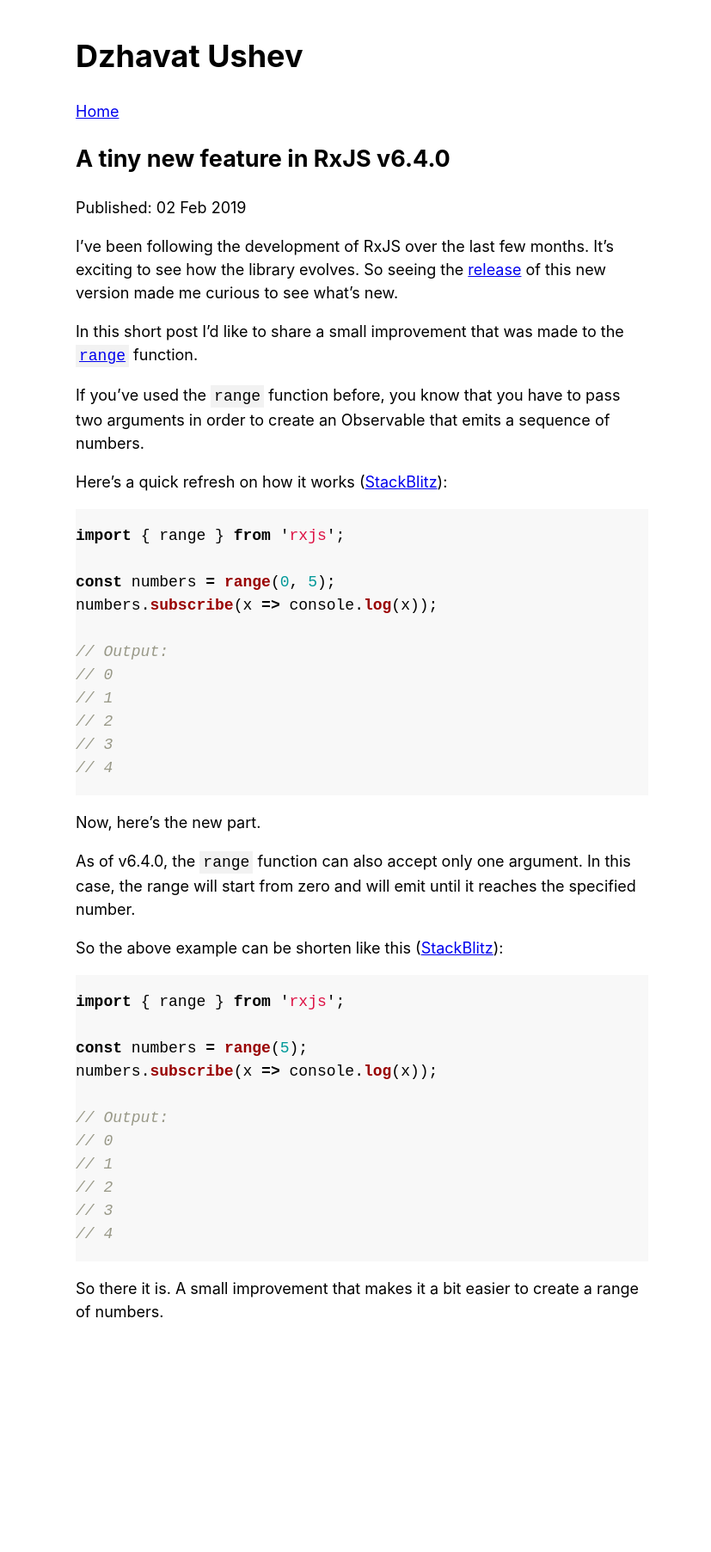
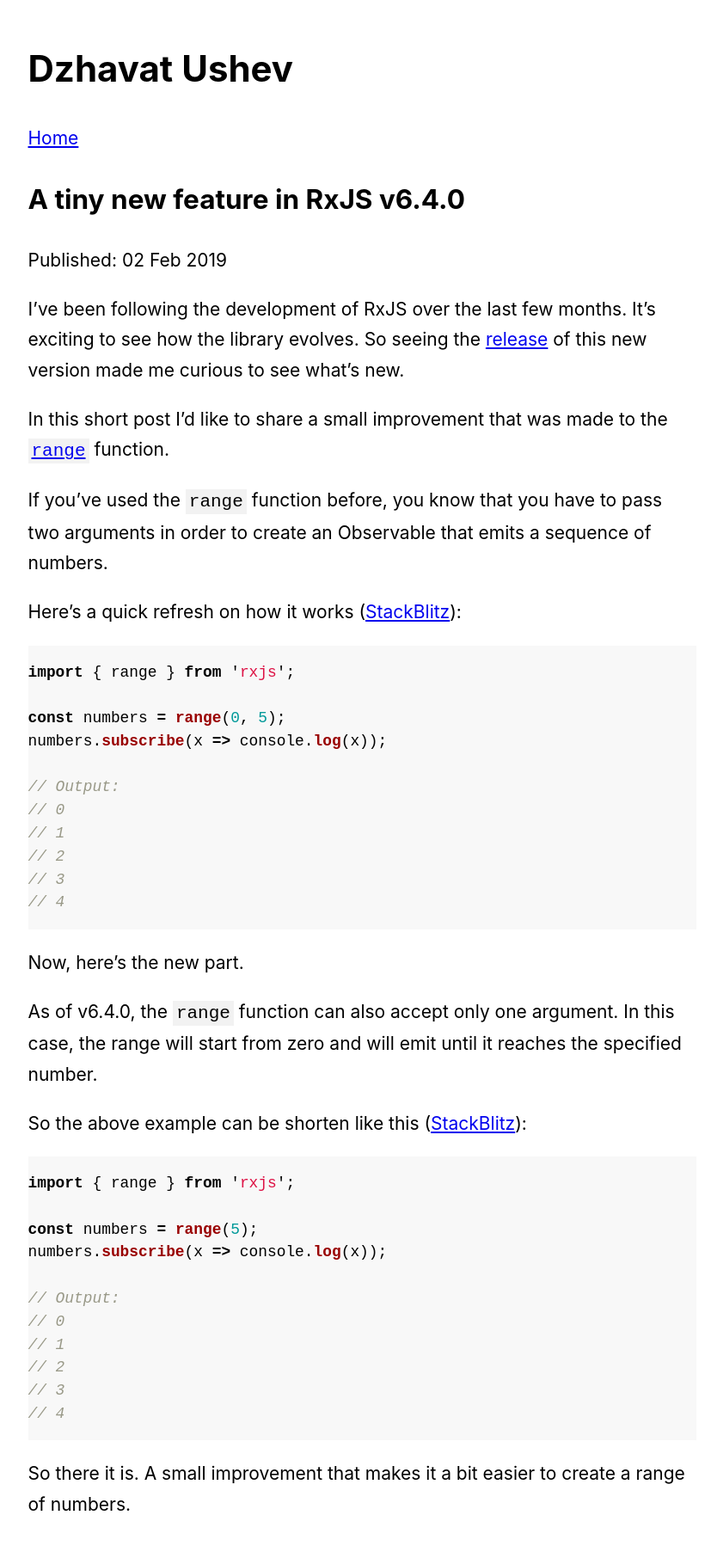
Before and after one commit to dzhavat/dzhavat.github.io, a Jekyll site: the page built from _posts/2019-02-02-a-tiny-new-feature-in-rxjs-v6-4-0.md, in a window 1280 px wide. Shown: the whole page at 86% size, without its empty margins (219-1046 px from the left). Built offline with Jekyll 4.4.1, drawn with Linux system fonts in a browser that asks for light colours; before the commit the page ends 1571 px from its top, so only the background shows below that.

Commit message:
Update custom.css

```diff
--- a/assets/css/custom.css
+++ b/assets/css/custom.css
@@ -1,7 +1,7 @@
 html,
 body {
-  font-size: 18px;
-  line-height: 1.5;
+  font-size: 21px;
+  line-height: 1.7;
 }
 
 body {
@@ -26,6 +26,11 @@ code {
   padding: 3px 4px;
 }
 
+pre {
+  font-size: 0.85rem;
+  line-height: 1.5;
+}
+
 pre code {
   background-color: transparent;
   padding: 0;
```
